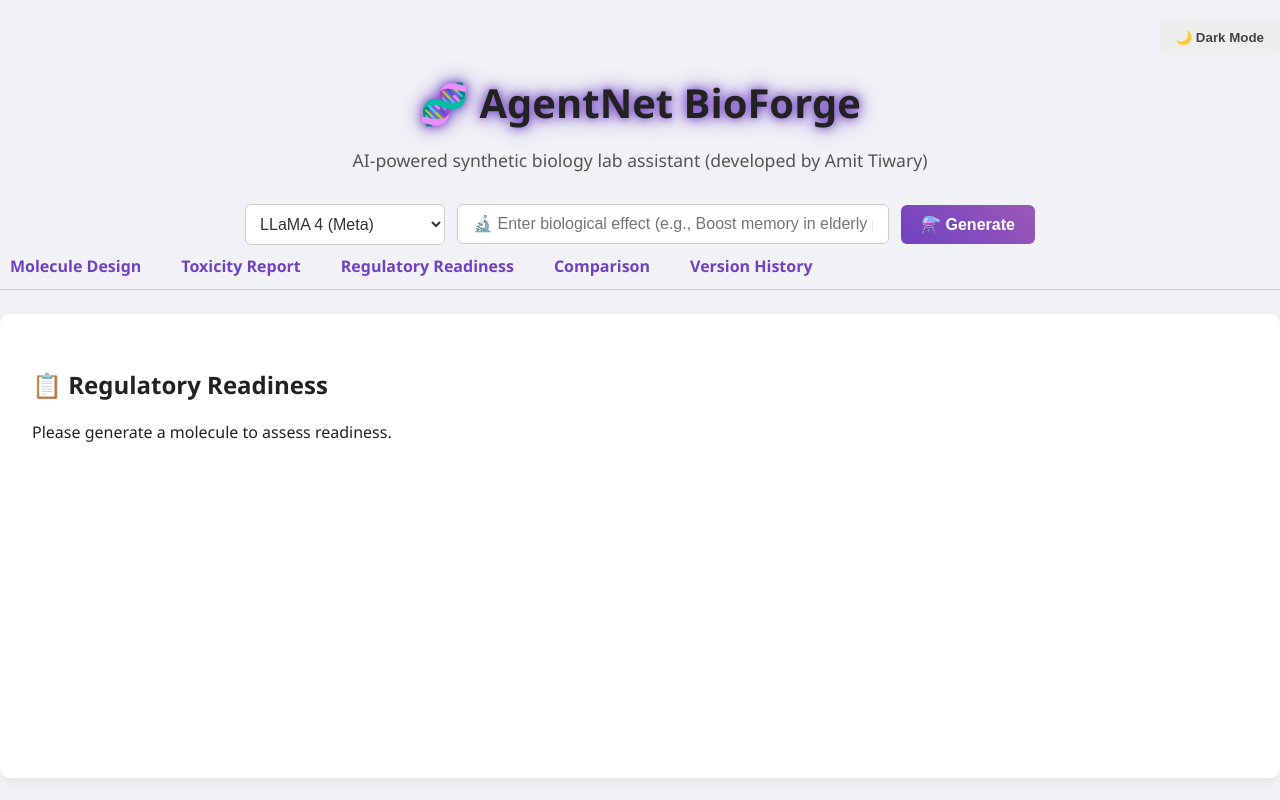
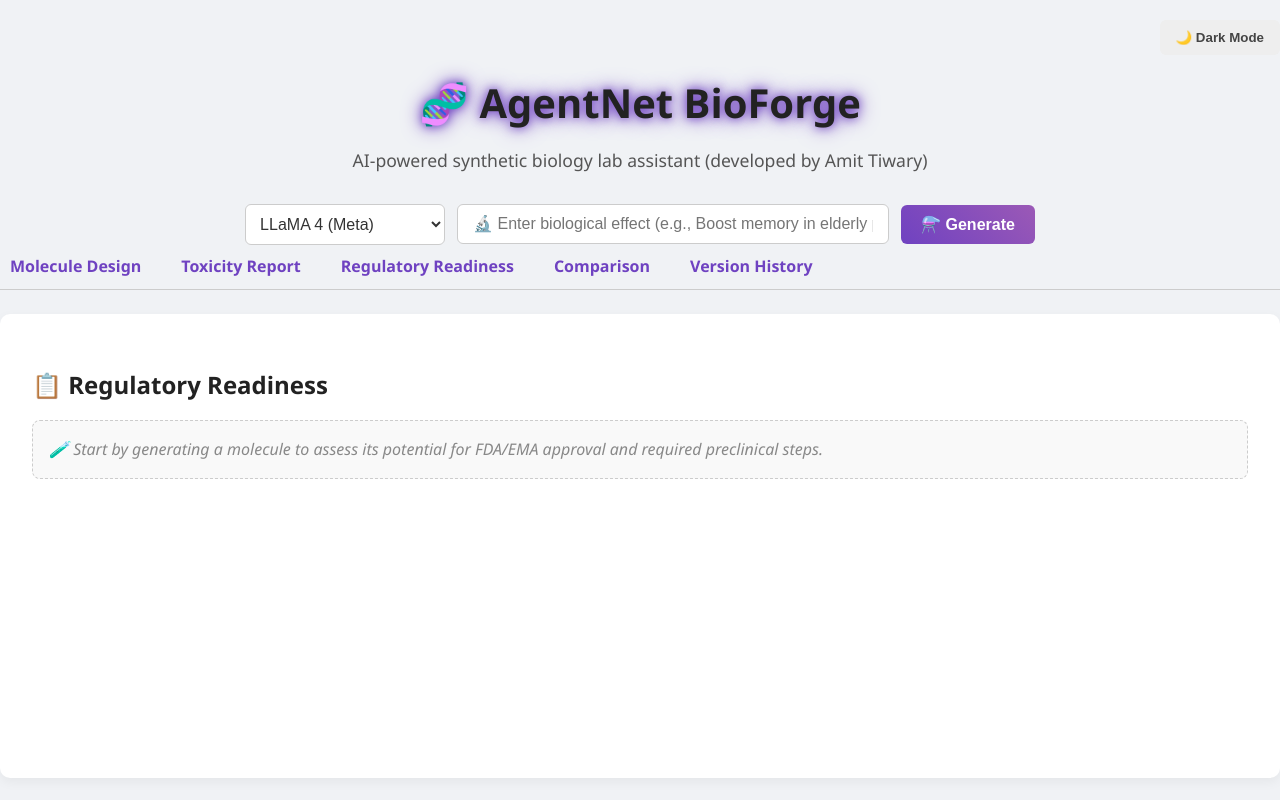
Before and after one commit to amit08tiw/100AgnetHackathonFrontend, a React (Create React App) app: page /regulatory in a window 1280 px wide. Built offline with nearby package versions, Linux system fonts and the light colour scheme.

Commit message:
Update RegulatoryReadiness.js

```diff
--- a/src/tabs/RegulatoryReadiness.js
+++ b/src/tabs/RegulatoryReadiness.js
@@ -48,10 +48,17 @@ function RegulatoryReadiness({ effect, model, trigger }) {
     <div className="tab-content">
       <h2 className="tab-title">📋 Regulatory Readiness</h2>
 
-      {!effect && <p className="dim-text">Please generate a molecule to assess readiness.</p>}
+      {/* 🔹 Placeholder message before generation */}
+      {!trigger && !loading && !regulatoryData && (
+        <div className="placeholder">
+          🧪 Start by generating a molecule to assess its potential for FDA/EMA approval and required preclinical steps.
+        </div>
+      )}
 
+      {/* 🔄 Loading state */}
       {loading && <p>🔍 Analyzing regulatory status...</p>}
 
+      {/* ✅ Render regulatory data */}
       {regulatoryData && !loading && (
         <>
           <ul className="readiness-list">
@@ -77,6 +84,7 @@ function RegulatoryReadiness({ effect, model, trigger }) {
       )}
     </div>
   );
+
 }
 
 export default RegulatoryReadiness;
```
